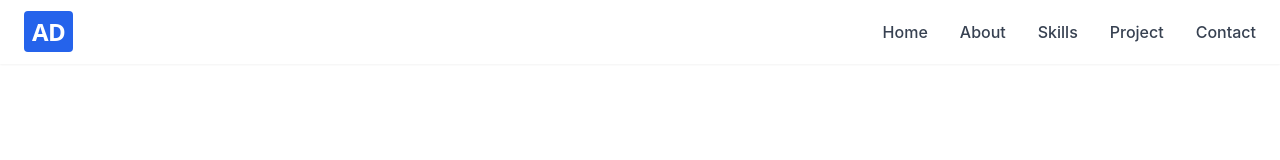
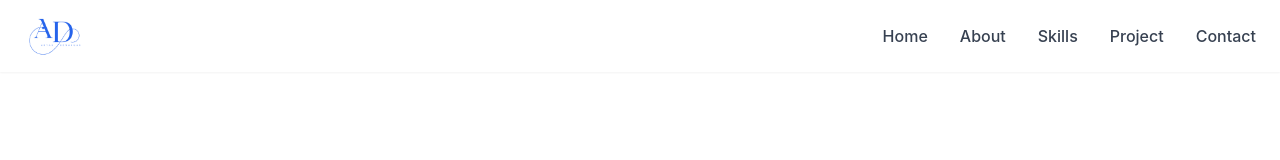
Before and after one commit to aryand2002/portfolio, a React (Create React App) app: page / in a window 1280 px wide. Shown: the top 160 px of the page. Built offline with nearby package versions, Linux system fonts and the light colour scheme.

Commit message:
theme changes

```diff
--- a/src/Header.js
+++ b/src/Header.js
@@ -1,5 +1,6 @@
 import React, { useState } from 'react';
 import { Link } from 'react-scroll';
+import MyLogo from './Image/Pink and Black Modern Initials Logo Design.png';
 
 function Header() {
   const [isOpen, setIsOpen] = useState(false);
@@ -9,10 +10,14 @@ function Header() {
 
   return (
     <header className="bg-white/80 backdrop-blur-md fixed top-0 w-full z-50 shadow-sm text-gray-900 px-6 py-4 flex justify-between items-center">
-      {/* Logo or Initials */}
-      <h2 className="text-2xl font-bold font-sans tracking-tight text-blue-600">
-        <span className="bg-blue-600 text-white px-2 py-1 rounded">AD</span>
-      </h2>
+      {/* Logo */}
+      <div className="flex items-center">
+        <img
+          src={MyLogo}
+          alt="Logo"
+          className="h-10 w-auto object-contain"
+        />
+      </div>
 
       {/* Desktop Menu */}
       <nav className="hidden md:flex gap-8 font-medium text-base">
@@ -43,7 +48,7 @@ function Header() {
         />
         <span
           className={`bg-blue-600 h-0.5 my-1 w-6 rounded transition-all duration-300 ${
-            isOpen ? 'opacity-100 rotate-[-45deg] -translate-y-[6px]' : ''
+            isOpen ? '-rotate-45 -translate-y-[6px]' : ''
           }`}
         />
         <span
```
Also changed, not shown: src/Image/Pink and Black Modern Initials Logo Design.png (added).
